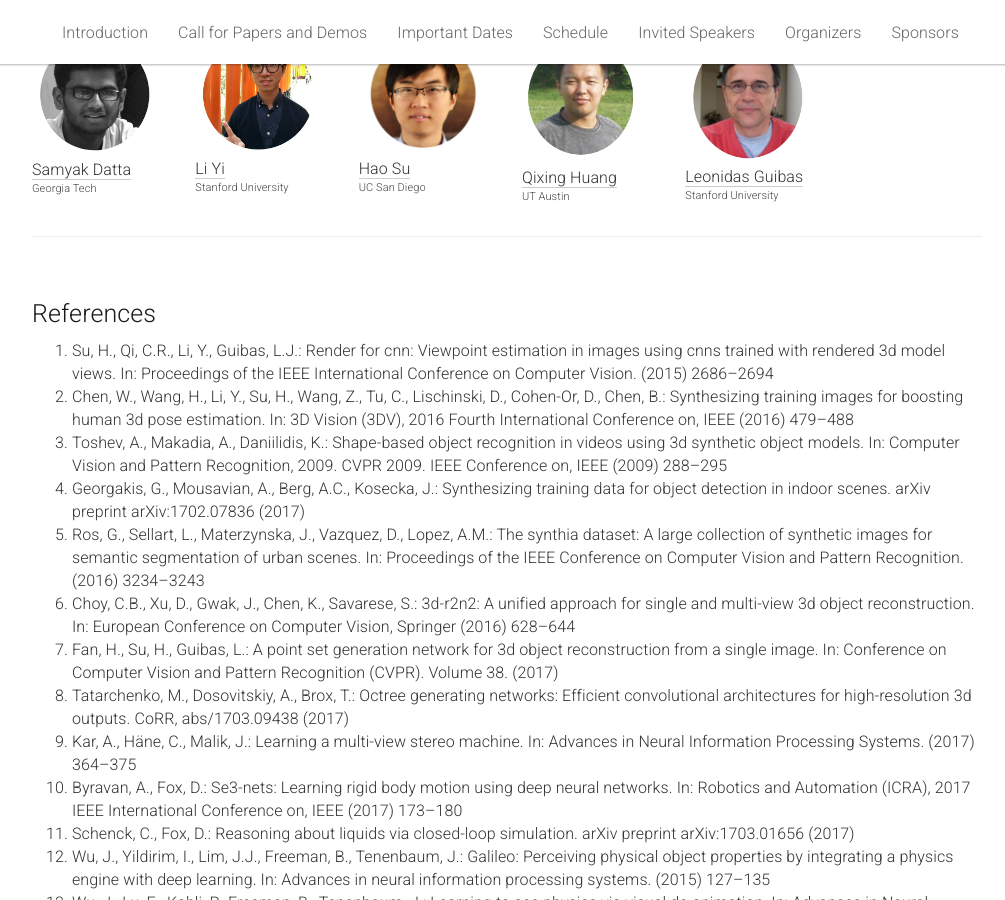
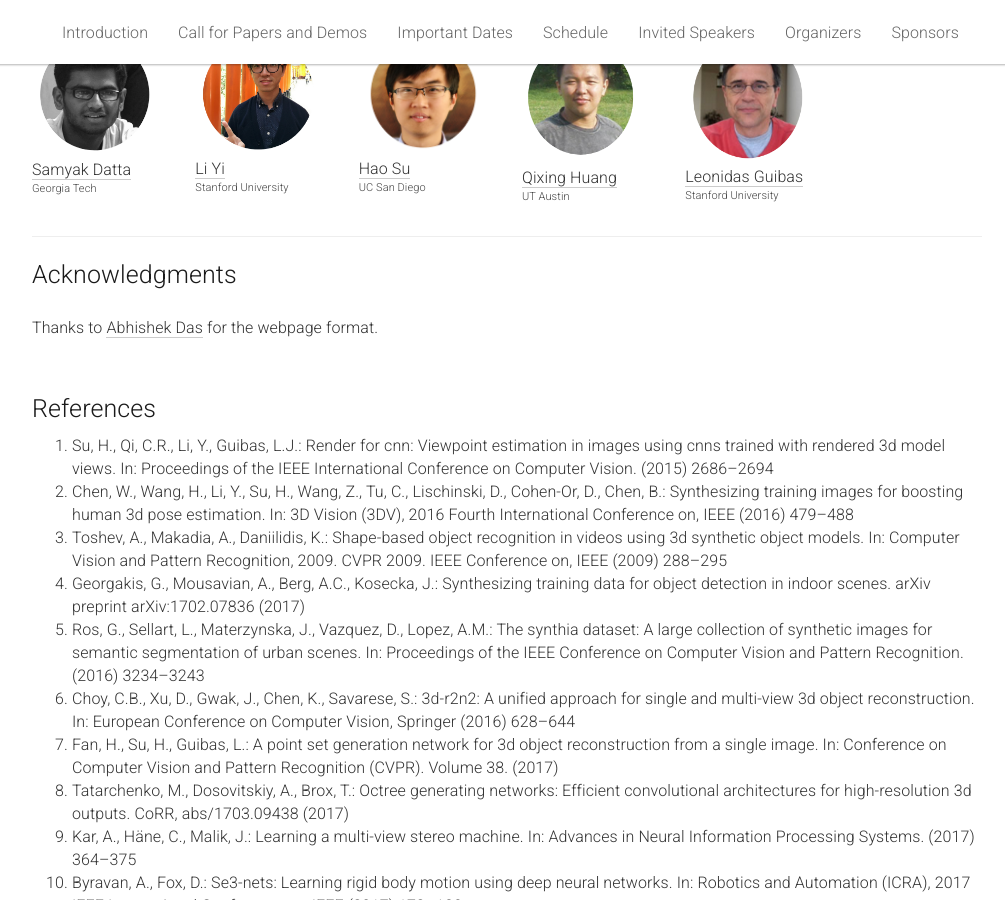
Before and after one commit to eccv18-vlease/eccv18-vlease.github.io, a Jekyll site: the page built from _pages/home.md, in a window 1280 px wide and 900 px high, scrolled down 4956 px. Shown: the whole window, without its empty margins (133-1138 px from the left). Built offline with Jekyll 4.4.1, drawn with Linux system fonts in a browser that asks for light colours.

Commit message:
Adds acknowledgement for webpage format

```diff
--- a/_pages/home.md
+++ b/_pages/home.md
@@ -7,6 +7,7 @@ permalink: /
 favicon: /static/img/embodiedqa/favicon.png
 bibtex: true
 paper: true
+acknowledgements: ""
 ---
 
 <br>
@@ -425,11 +426,12 @@ paper: true
 <div class="row">
   <div class="col-xs-12">
     <p>
-      {{ page.acknowledgements }}
+      Thanks to <a href="https://abhishekdas.com">Abhishek Das</a> for the webpage format.
     </p>
   </div>
 </div>
 {% endif %}
+
 <!--
 <div class="row">
   <div class="col-xs-12">
```
